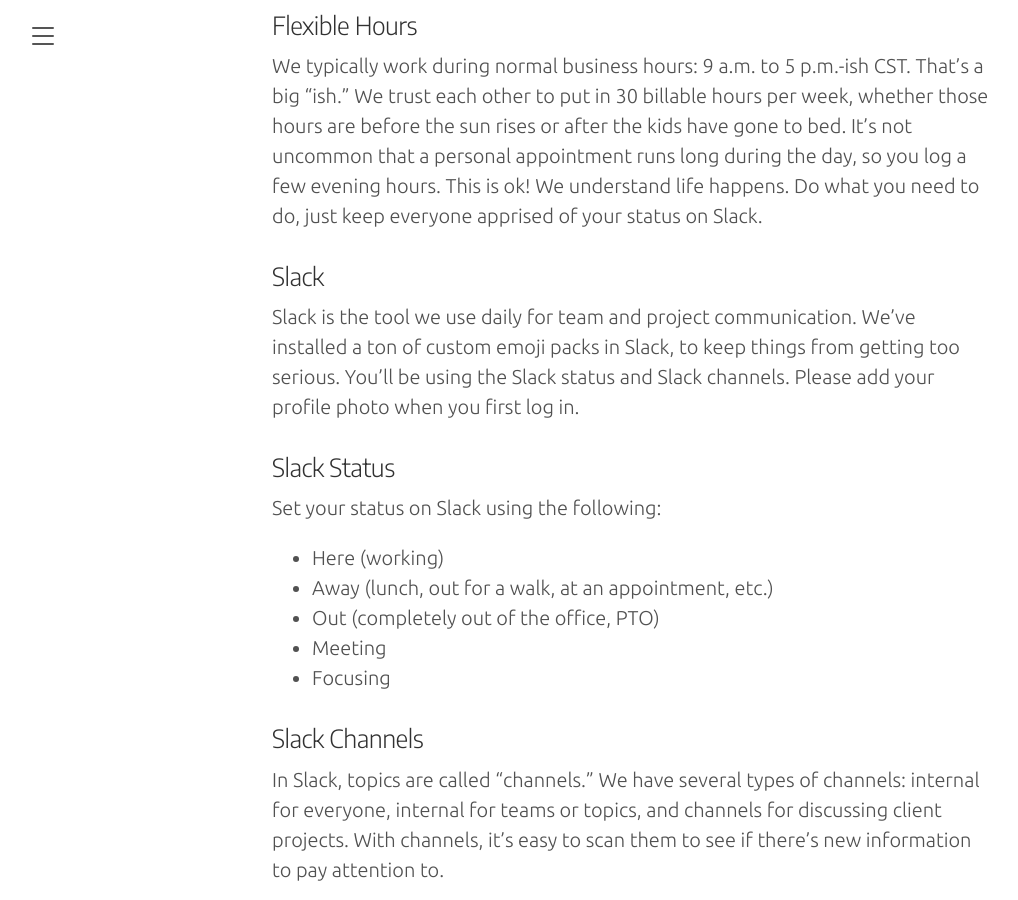
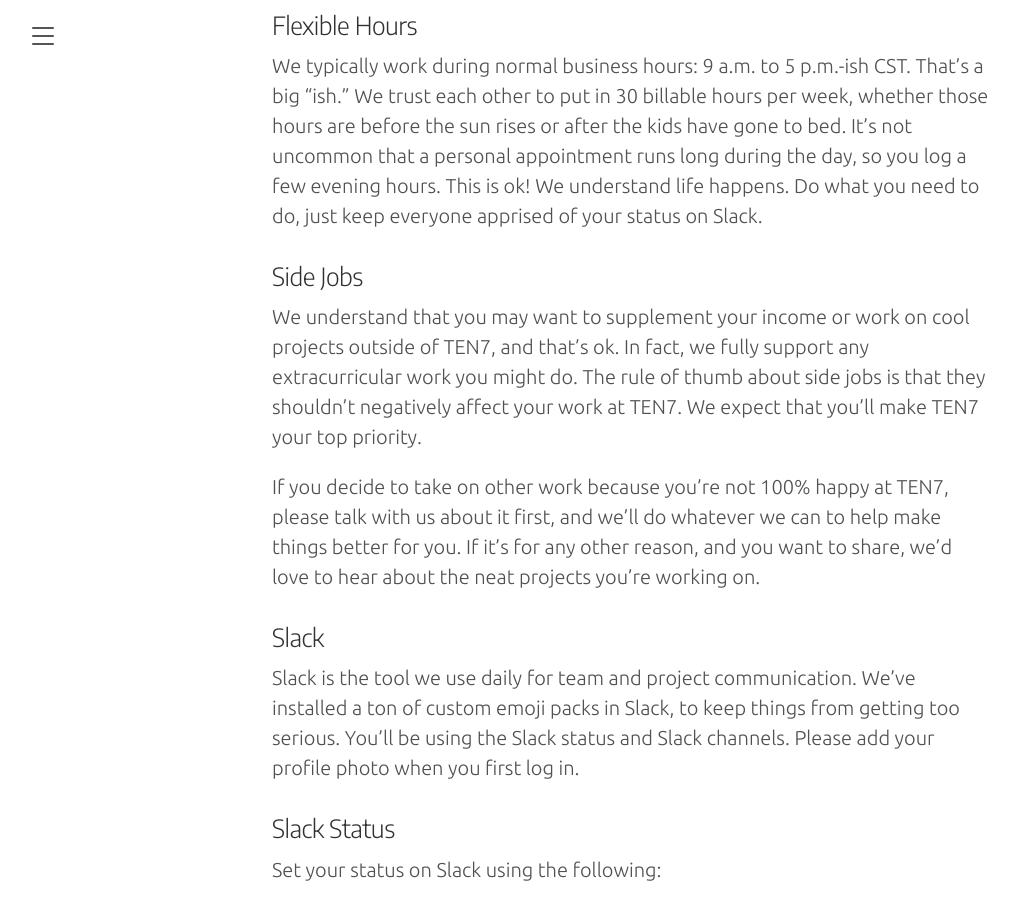
Before and after one commit to ten7/handbook.ten7.com, a Jekyll site: the page built from 050-how-we-do-things.md, in a window 1280 px wide and 900 px high, scrolled down 637 px. Shown: the whole window, without its empty margins (8-1026 px from the left). Built offline with Jekyll 4.4.1, drawn with Linux system fonts in a browser that asks for light colours; some web fonts are replaced; our own code applies the rules of GitHub Pages for plain Markdown files.

Commit message:
Added Side Jobs section

```diff
--- a/050-how-we-do-things.md
+++ b/050-how-we-do-things.md
@@ -10,6 +10,12 @@
 ### Flexible Hours
 
 We typically work during normal business hours: 9 a.m. to 5 p.m.-ish CST. That’s a big “ish.” We trust each other to put in 30 billable hours per week, whether those hours are before the sun rises or after the kids have gone to bed. It’s not uncommon that a personal appointment runs long during the day, so you log a few evening hours. This is ok! We understand life happens. Do what you need to do, just keep everyone apprised of your status on Slack.
+
+### Side Jobs
+
+We understand that you may want to supplement your income or work on cool projects outside of TEN7, and that’s ok. In fact, we fully support any extracurricular work you might do. The rule of thumb about side jobs is that they shouldn’t negatively affect your work at TEN7. We expect that you’ll make TEN7 your top priority.
+
+If you decide to take on other work because you’re not 100% happy at TEN7, please talk with us about it first, and we’ll do whatever we can to help make things better for you. If it’s for any other reason, and you want to share, we’d love to hear about the neat projects you’re working on.
 
 ### Slack
 
```
